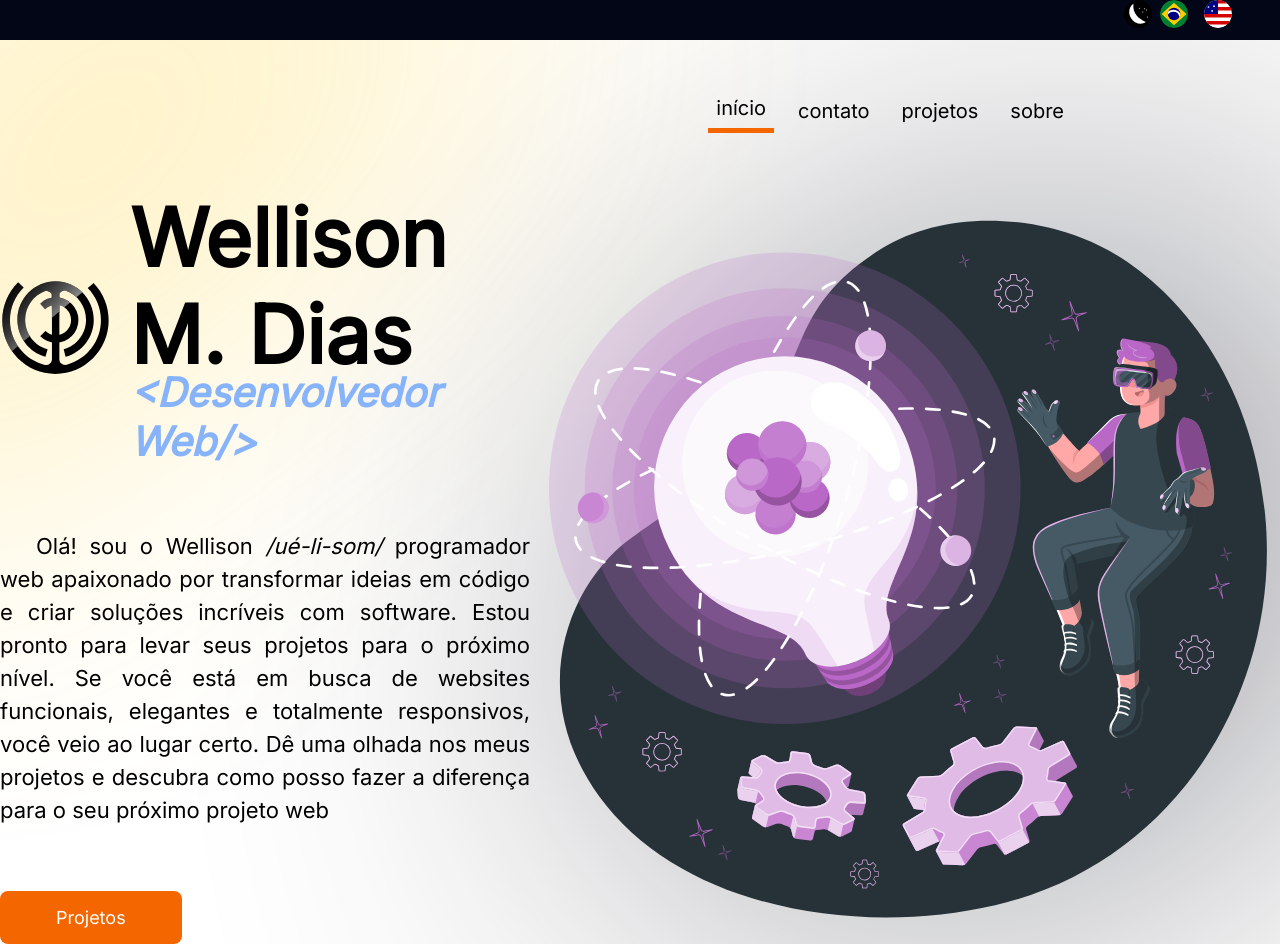
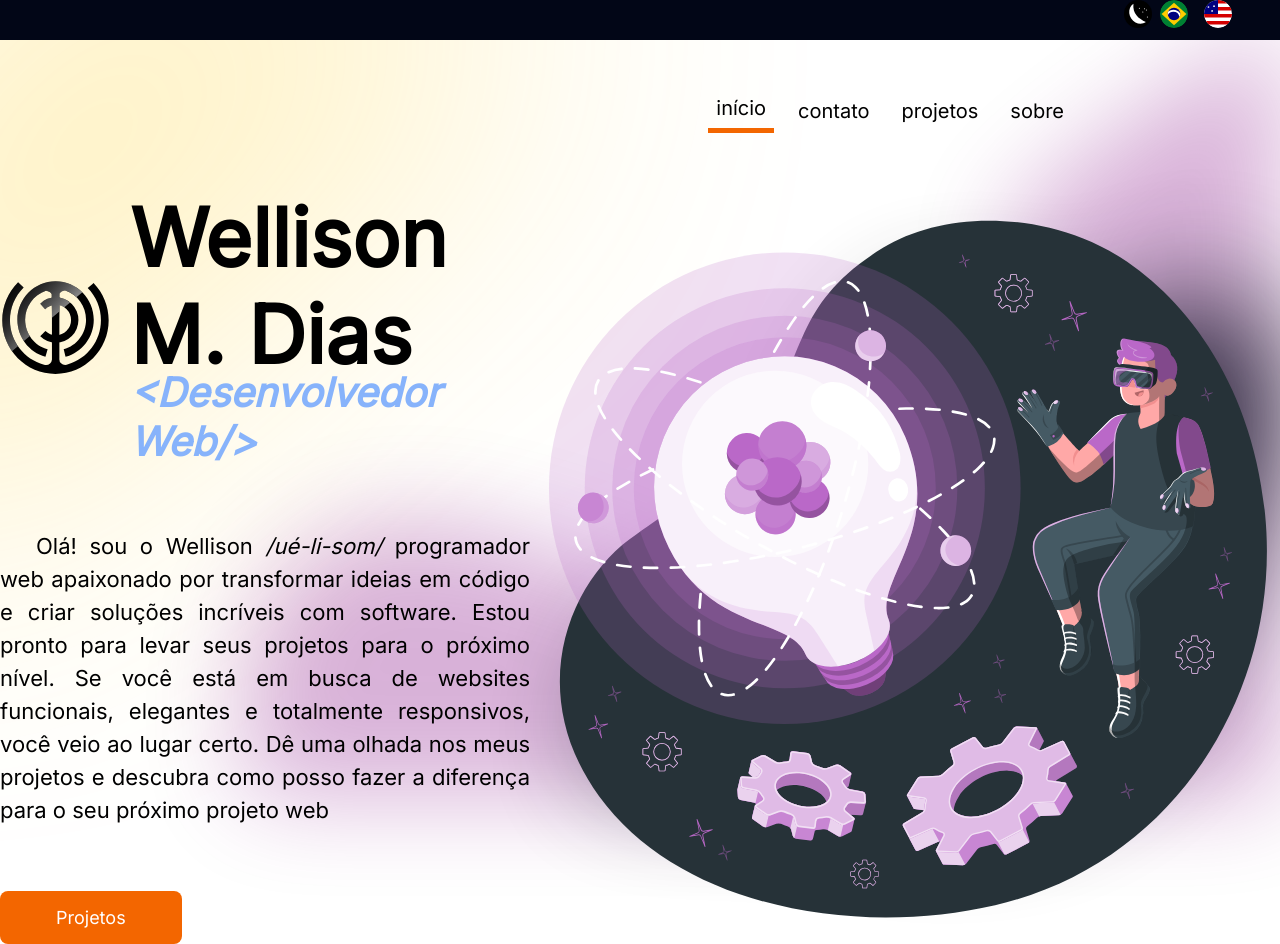
Before and after one commit to wellison-md/pprojs, a React (Vite) app: page / in a window 1280 px wide. Built offline with nearby package versions, Linux system fonts and the light colour scheme.

Commit message:
:zap: feat: add more bubble to bg-comp

```diff
--- a/src/components/bg/bgStyle.jsx
+++ b/src/components/bg/bgStyle.jsx
@@ -14,6 +14,15 @@ export const Bubble2 = styled.div`
   bottom: 0;
   right: 0;
   z-index: -99;
-  filter:blur(200px);
+  filter:blur(60px);
   opacity: 0.85;
 `;
+
+export const Bubble3 = styled.div`
+  position: absolute;
+  bottom: 0;
+  right: 0px;
+  z-index: -100;
+  filter:blur(50px);
+  opacity: 0.3;
+`;
--- a/src/components/bg/index.jsx
+++ b/src/components/bg/index.jsx
@@ -1,6 +1,7 @@
 import bubble1 from '../../assets/bubble1.svg';
 import bubble2 from '../../assets/bubble2.svg';
-import { Bubble1, Bubble2 } from './bgStyle';
+import bubble3 from '../../assets/bubble3.svg';
+import { Bubble1, Bubble2, Bubble3 } from './bgStyle';
 
 export default function Bg() {
   return (
@@ -12,6 +13,10 @@ export default function Bg() {
       <Bubble2>
         <img src={ bubble2 } alt="" />
       </Bubble2>
+
+      <Bubble3>
+        <img src={ bubble3 } alt="" />
+      </Bubble3>
     </>
   );
 }
```
Also changed, not shown: src/assets/bubble3.svg (added).
